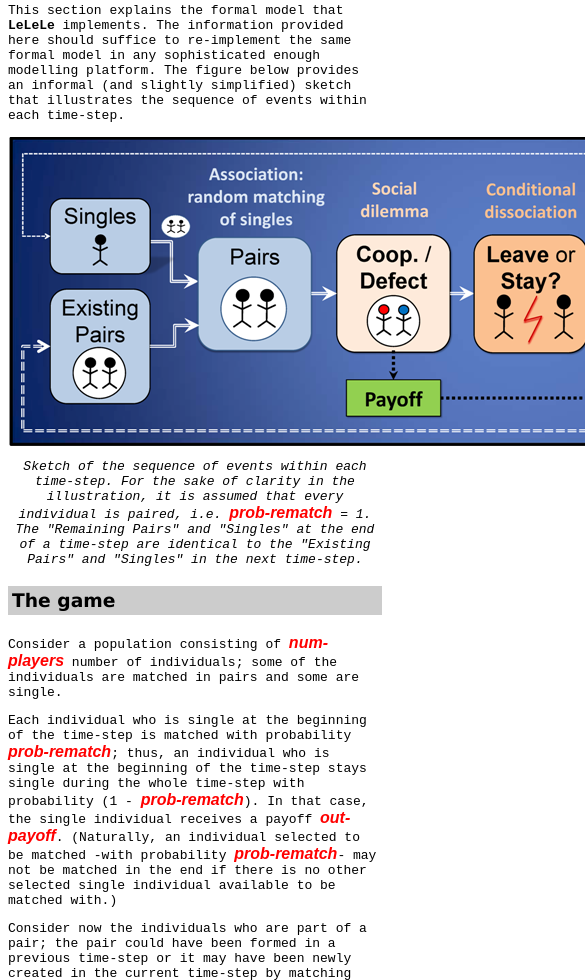
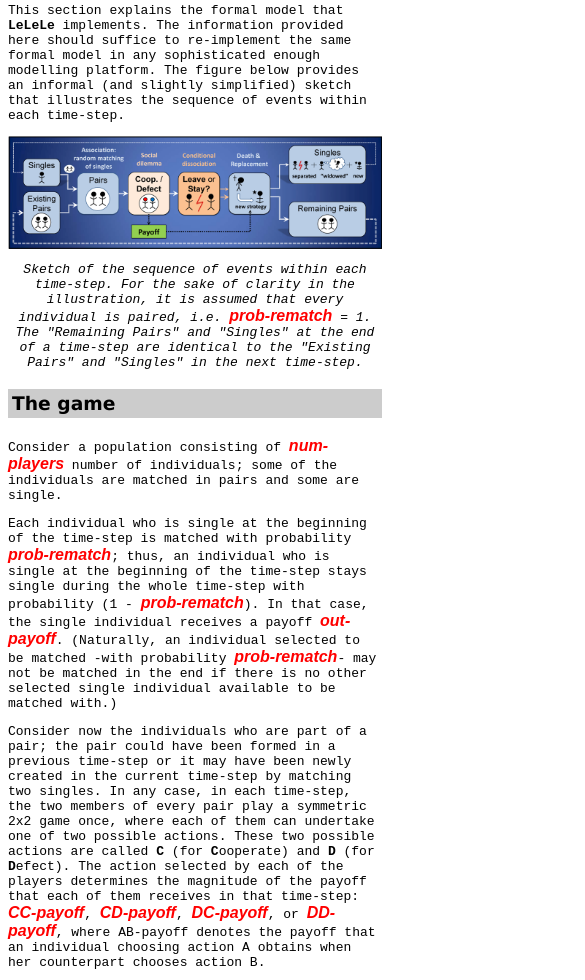
Before and after one commit to luis-r-izquierdo/LeLeLe, a plain HTML site: page index.html in a window 390 px wide. Shown: the part 898-1878 px from the top of the page, 585 px wide, since content can reach past the window. Drawn offline with Linux system fonts and the light colour scheme.

Commit message:
added responsive img

```diff
--- a/index.html
+++ b/index.html
@@ -98,6 +98,14 @@
          font-weight: bold
       }
    </STYLE>
+   <STYLE type="text/css">
+      img {
+         max-width: 100%;
+         height: auto;
+         width: auto\9;
+         /* ie8 */
+      }
+   </STYLE>
 
 </HEAD>
 
@@ -148,7 +156,8 @@
 
    <p>This section explains the formal model that <b>LeLeLe</b> implements. The information provided here should suffice to re-implement the same formal model in any sophisticated enough modelling platform. The figure below provides an informal (and slightly simplified) sketch that illustrates the sequence of events within each time-step.</p>
 
-   <center><img src="timeline.png" alt="timeline"></center>
+
+   <img style="margin:0px auto;display:block" src="./timeline.png" alt="timeline" />
    <p align="center"><i>Sketch of the sequence of events within each time-step. For the sake of clarity in the illustration, it is assumed that every individual is paired, i.e. <i class="parameter">prob-rematch</i> = 1.
       <br>The "Remaining Pairs" and "Singles" at the end of a time-step are identical to the "Existing Pairs" and "Singles" in the next time-step.</i>
    </p>
@@ -204,6 +213,8 @@
    <p>Such an identification of probabilities and frequencies leads to a deterministic set of equations that provides the mean dynamics of the stochastic agent-based model described above. The behaviour of this set of deterministic equations can be taken to approximate the behavior of the stochastic process described above if the population is large.</p>
 
    <h2>HOW TO USE IT</h2>
+
+   <img style="margin:0px auto;display:block" src="./lelele.png" />
 
    <h3>Payoffs</h3>
 
```
Also changed, not shown: lelele.png (added).
